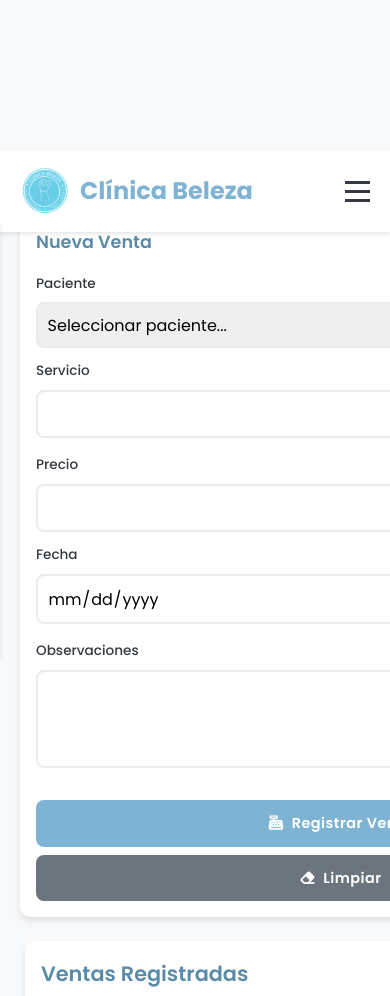
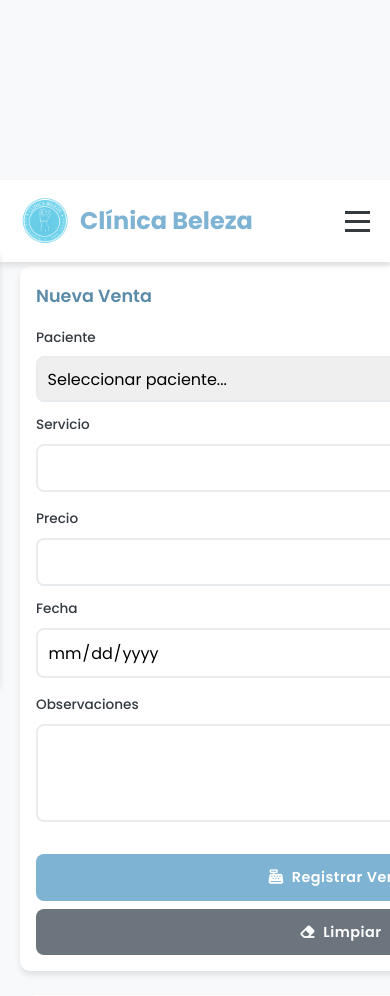
Before and after one commit to jupahefi/clinica-beleza, a PHP site: page / in a window 390 px wide, after a click on "Ventas"; the page is wider, and only the part inside the window is pictured. Shown: the top 996 px of that part. Run offline with PHP 8.4, Linux system fonts and the light colour scheme; data that the repository does not hold is empty.

Commit message:
Revertidas mejoras que empeoraron xD

```diff
--- a/js/main.js
+++ b/js/main.js
@@ -140,24 +140,6 @@ function cambiarVista(vista) {
 
     // Cargar datos específicos de la vista
     cargarDatosVista(vista);
-
-    // Hacer scroll suave hacia arriba para mostrar el título de la sección
-    setTimeout(() => {
-        // Intentar hacer scroll al título de la sección específica
-        const seccionTitulo = seccion.querySelector('.section-title');
-        if (seccionTitulo) {
-            seccionTitulo.scrollIntoView({
-                behavior: 'smooth',
-                block: 'start'
-            });
-        } else {
-            // Fallback: scroll hacia arriba
-            window.scrollTo({
-                top: 0,
-                behavior: 'smooth'
-            });
-        }
-    }, 100);
 }
 
 // Inicializar menú móvil
--- a/styles.css
+++ b/styles.css
@@ -41,31 +41,6 @@ body {
     top: 0;
     width: 100%;
     z-index: 1000;
-}
-
-/* Ajustar header en móviles */
-@media (max-width: 768px) {
-    .header {
-        box-shadow: 0 2px 4px rgba(0, 0, 0, 0.1);
-    }
-
-    .navbar {
-        padding: 0.75rem 0;
-    }
-}
-
-@media (max-width: 480px) {
-    .navbar {
-        padding: 0.5rem 0;
-    }
-
-    .logo-img {
-        height: 40px;
-    }
-
-    .logo-text {
-        font-size: 1.2rem;
-    }
 }
 
 .navbar {
@@ -161,21 +136,6 @@ body {
     padding: 2rem 0;
 }
 
-/* Ajustar espaciado en móviles */
-@media (max-width: 768px) {
-    .main-content {
-        margin-top: 80px;
-        padding: 1.5rem 0;
-    }
-}
-
-@media (max-width: 480px) {
-    .main-content {
-        margin-top: 70px;
-        padding: 1rem 0;
-    }
-}
-
 /* Section Styles */
 .view-section {
     display: none;
@@ -192,21 +152,6 @@ body {
     color: var(--calypso-pastel);
     margin-bottom: 3rem;
     position: relative;
-}
-
-/* Ajustar título en móviles */
-@media (max-width: 768px) {
-    .section-title {
-        font-size: 2rem;
-        margin-bottom: 2rem;
-    }
-}
-
-@media (max-width: 480px) {
-    .section-title {
-        font-size: 1.5rem;
-        margin-bottom: 1.5rem;
-    }
 }
 
 .section-title::after {
@@ -226,19 +171,6 @@ body {
     grid-template-columns: 1fr 1fr;
     gap: 2rem;
     margin-top: 2rem;
-}
-
-/* Ajustar contenido de sección en móviles */
-@media (max-width: 768px) {
-    .section-content {
-        margin-top: 1.5rem;
-    }
-}
-
-@media (max-width: 480px) {
-    .section-content {
-        margin-top: 1rem;
-    }
 }
 
 /* Form Container */
```
Also changed, not shown: js/modules/sesiones.js (indentation only).
